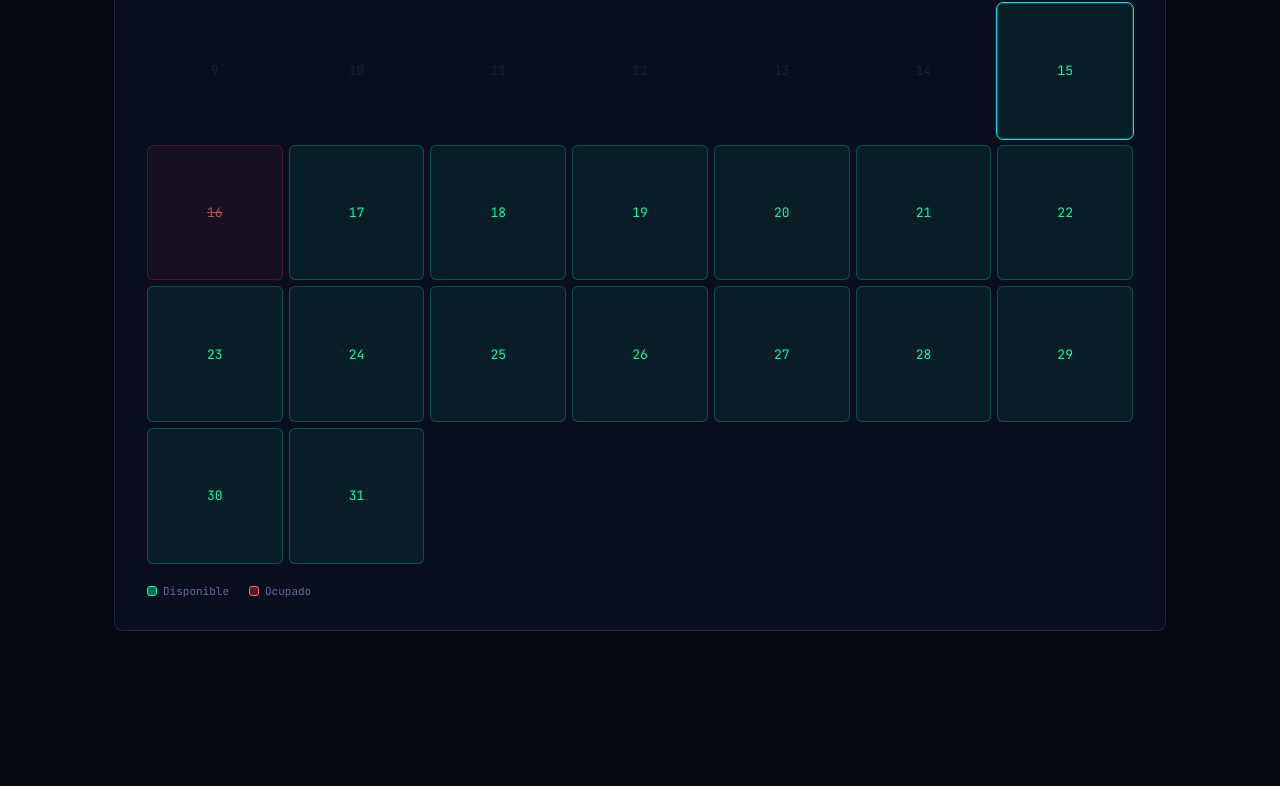
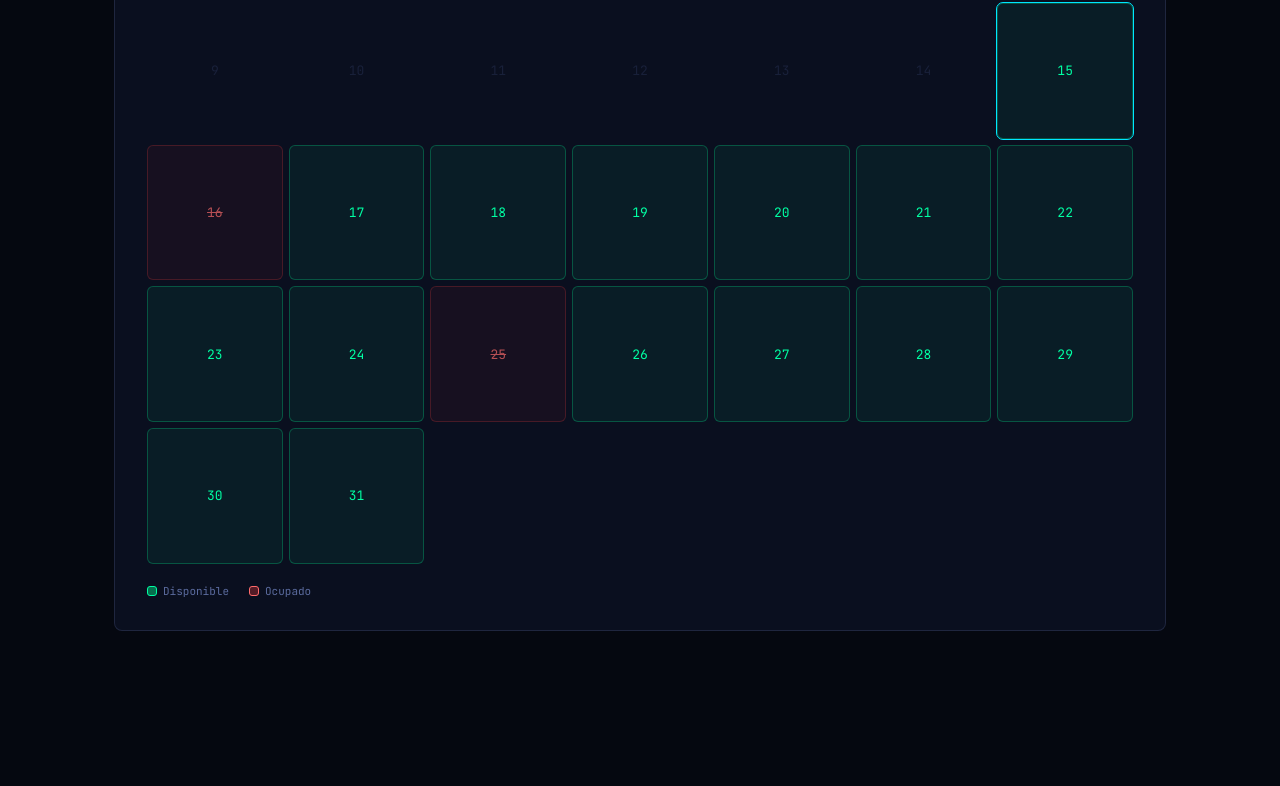
Before and after one commit to santiagobenjaminvoitinasilva-crypto/protector-norte, a plain HTML site: page index.html in a window 1280 px wide. Shown: the part 4556-5342 px from the top of the page. Drawn offline with Linux system fonts and the light colour scheme.

Commit message:
Update index.html

```diff
--- a/index.html
+++ b/index.html
@@ -735,6 +735,7 @@
   // Cuando cierres un evento, agregá la fecha; cuando termine, la podés borrar.
   const UNAVAILABLE_DATES = [
     "2026-08-16",
+    "2026-08-25",
   ];
 
   const MESES = ["enero","febrero","marzo","abril","mayo","junio","julio","agosto","septiembre","octubre","noviembre","diciembre"];
```
